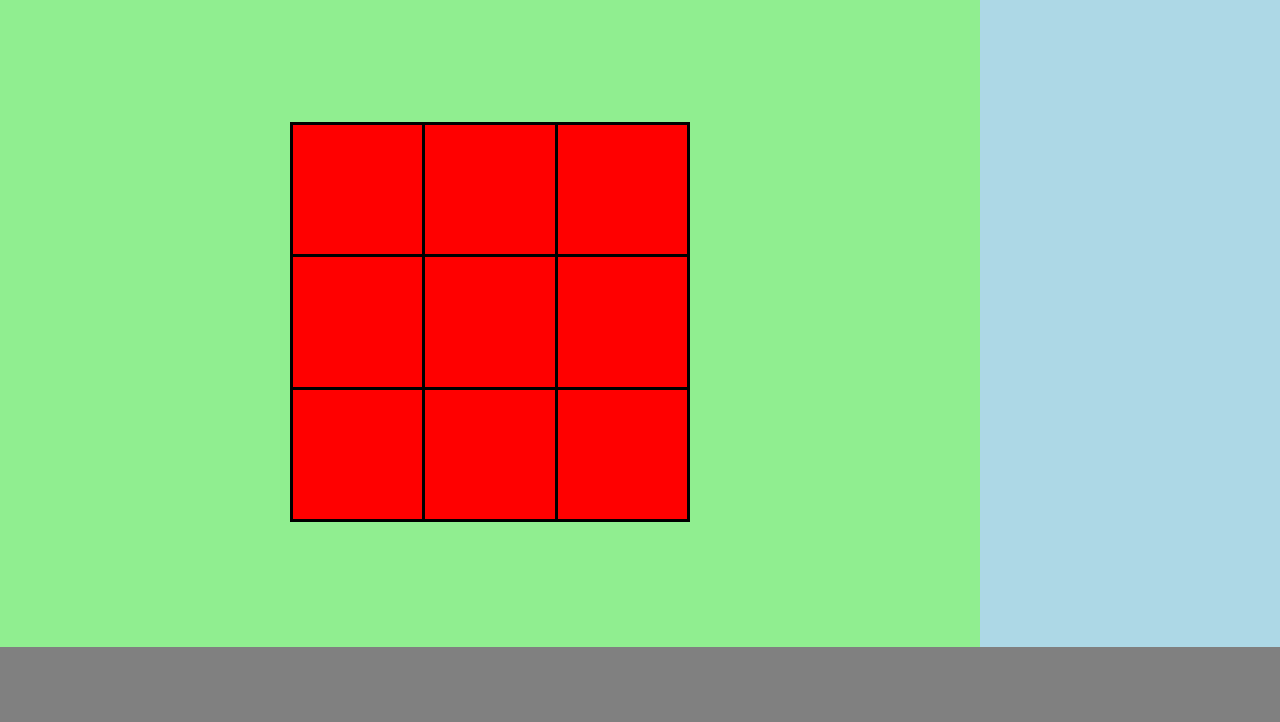
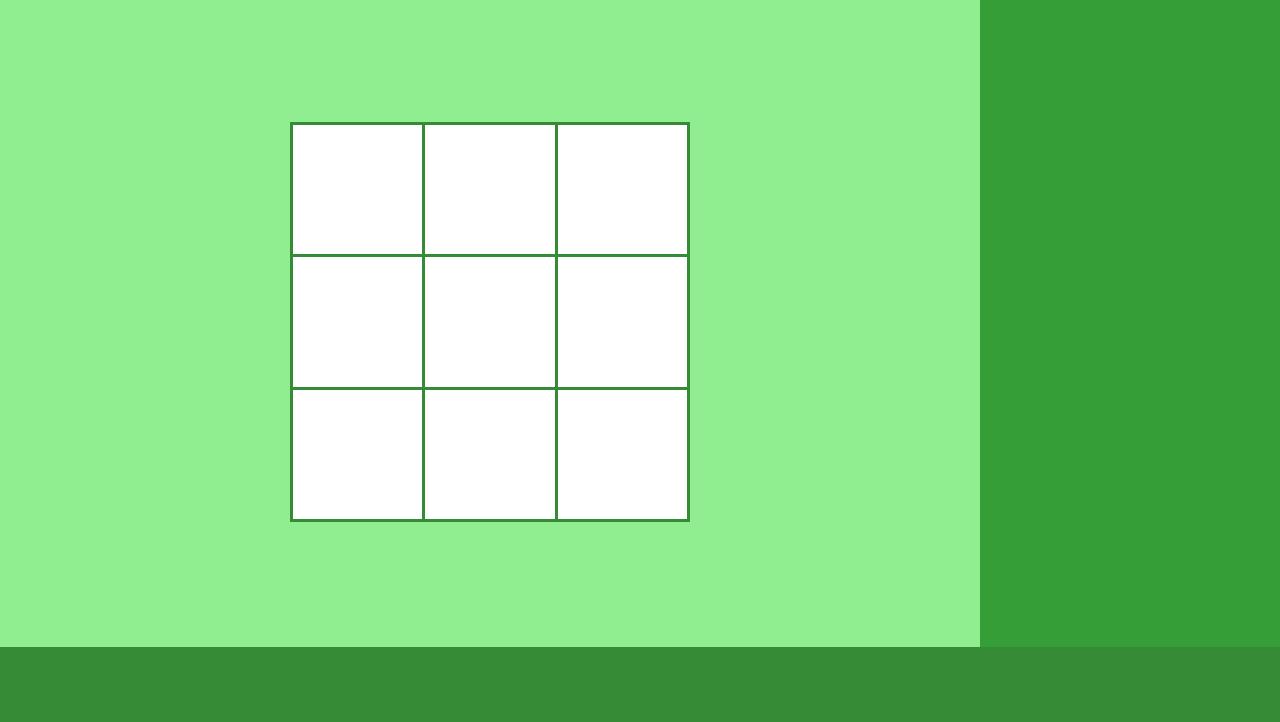
Before and after one commit to villiamrose/odin-tic-tac-toe, a plain HTML site: page index.html in a window 1280 px wide. Shown: the part 78-800 px from the top of the page. Drawn offline with Linux system fonts and the light colour scheme.

Commit message:
Recolor page elements

```diff
--- a/styles/styles.css
+++ b/styles/styles.css
@@ -1,9 +1,10 @@
 :root {
-  --header: gray;
-  --main: lightgreen;
-  --sidebar: lightblue;
-  --footer: gray;
-  --board: black;
+  --header: rgb(54, 139, 54);
+  --main: rgb(144, 238, 144);
+  --sidebar: rgb(54, 158, 54);
+  --footer: rgb(54, 139, 54);
+  --board: rgb(54, 139, 54);
+  --cell: rgb(255, 255, 255);
 }
 
 * {
@@ -19,7 +20,7 @@ body {
   grid-template-columns: 1fr 300px;
   grid-template-rows: 75px 1fr 75px;
   grid-template-areas:
-    "header header"
+    "header sidebar"
     "main sidebar"
     "footer footer";
 }
@@ -50,7 +51,7 @@ body {
 .cell {
   flex: 1;
   flex-basis: 30%;
-  background-color: red;
+  background-color: white;
 }
 
 .sidebar {
```
